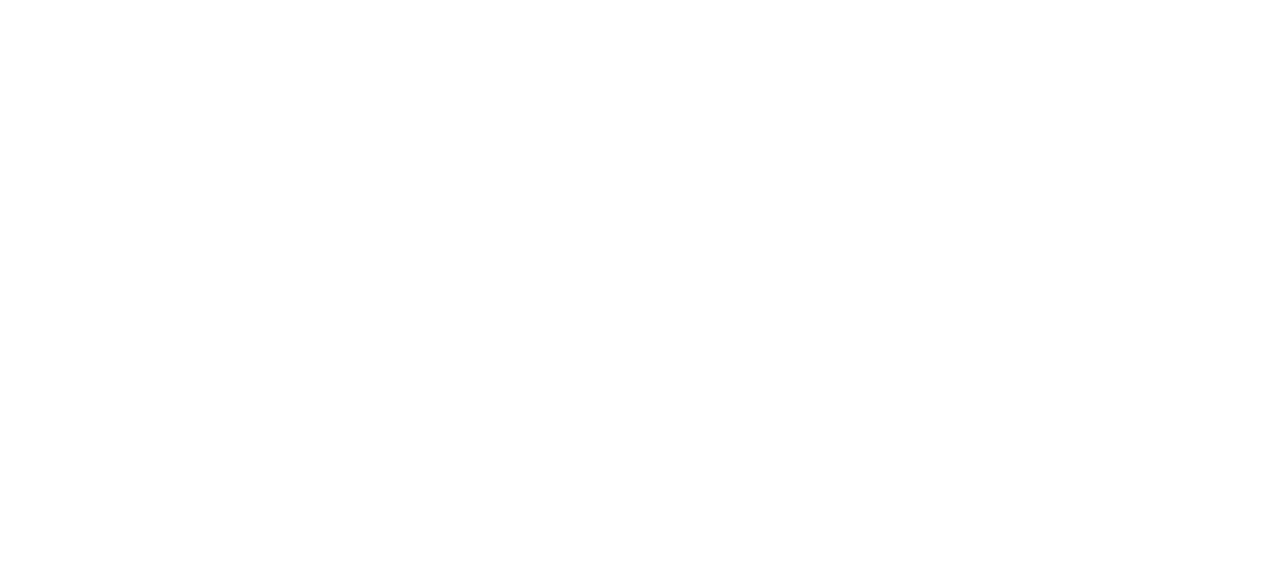
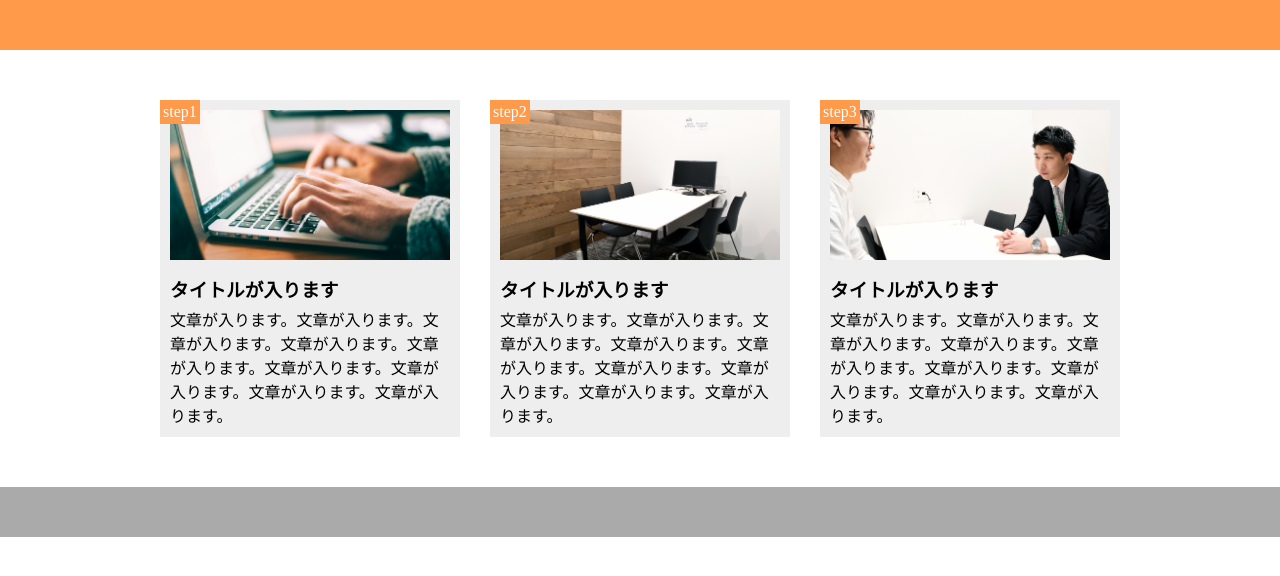
Before and after one commit to ark55555/exercise1-10, a plain HTML site: page index.html in a window 1280 px wide. Drawn offline with Linux system fonts and the light colour scheme.

Commit message:
[Finish]1-9

```diff
--- a/index.html
+++ b/index.html
@@ -6,5 +6,28 @@
     <title>DMM演習1−9</title>
   </head>
 
-  <body></body>
+  <body>
+    <header></header>
+    <main>
+      <div class="box">
+        <div class="img1"></div>
+        <span class="step-num">step1</span>
+        <h3 class="title">タイトルが入ります</h3>
+        <p class="text">文章が入ります。文章が入ります。文章が入ります。文章が入ります。文章が入ります。文章が入ります。文章が入ります。文章が入ります。文章が入ります。</p>
+      </div>
+      <div class="box">
+        <div class="img2"></div>
+        <span class="step-num">step2</span>
+        <h3 class="title">タイトルが入ります</h3>
+        <p class="text">文章が入ります。文章が入ります。文章が入ります。文章が入ります。文章が入ります。文章が入ります。文章が入ります。文章が入ります。文章が入ります。</p>
+      </div>
+      <div class="box">
+        <div class="img3"></div>
+        <span class="step-num">step3</span>
+        <h3 class="title">タイトルが入ります</h3>
+        <p class="text">文章が入ります。文章が入ります。文章が入ります。文章が入ります。文章が入ります。文章が入ります。文章が入ります。文章が入ります。文章が入ります。</p>
+      </div>
+    </main>
+    <footer></footer>
+  </body>
 </html>
--- a/style.css
+++ b/style.css
@@ -3,3 +3,65 @@
   padding: 0;
   box-sizing: border-box;
 }
+
+header {
+  height: 50px;
+  background-color: #ff9a4b;
+}
+
+main {
+  width: 960px;
+  margin: 50px auto;
+  display: flex;
+}
+
+.box {
+  width: 300px;
+  margin-right: 30px;
+  padding: 10px;
+  position: relative;
+  background-color: #eee;
+}
+
+.box:last-child {
+  margin-right: 0;
+}
+
+.img1 {
+  height: 150px;
+  background-image: url(img/flow01.png);
+  background-position: bottom;
+  background-size: cover;
+}
+
+.img2 {
+  height: 150px;
+  background-image: url(img/flow02.png);
+  background-position: bottom;
+  background-size: cover;
+}
+
+.img3 {
+  height: 150px;
+  background-image: url(img/flow03.png);
+  background-position: bottom;
+  background-size: cover;
+}
+
+ .step-num {
+   padding: 3px;
+   position: absolute;
+   top: 0;
+   left: 0;
+   background-color: #ff9a4b;
+   color: white;
+ }
+
+.title {
+  margin: 15px 0 5px;
+}
+
+footer {
+  height: 50px;
+  background-color: #aaaaaa;
+}
```
